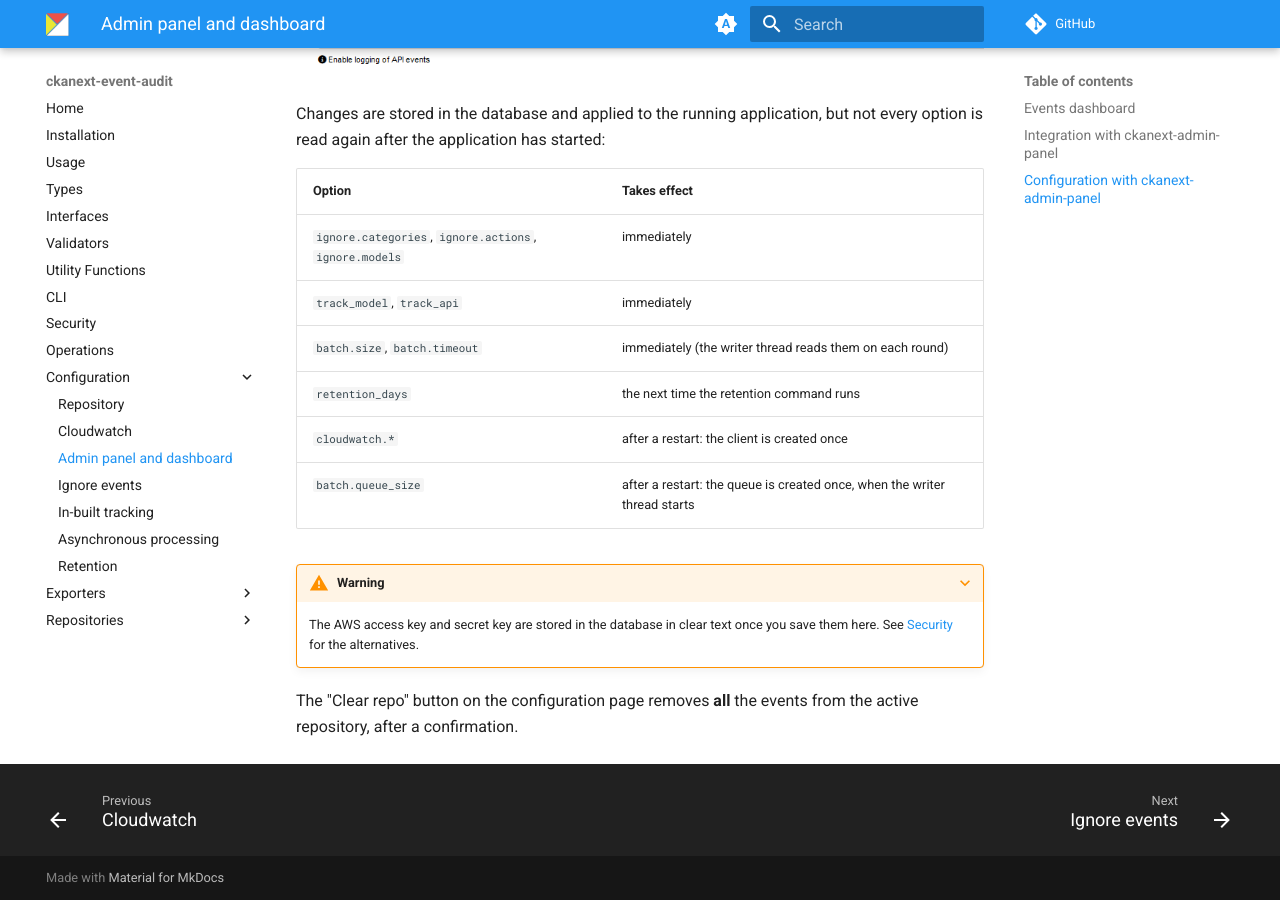
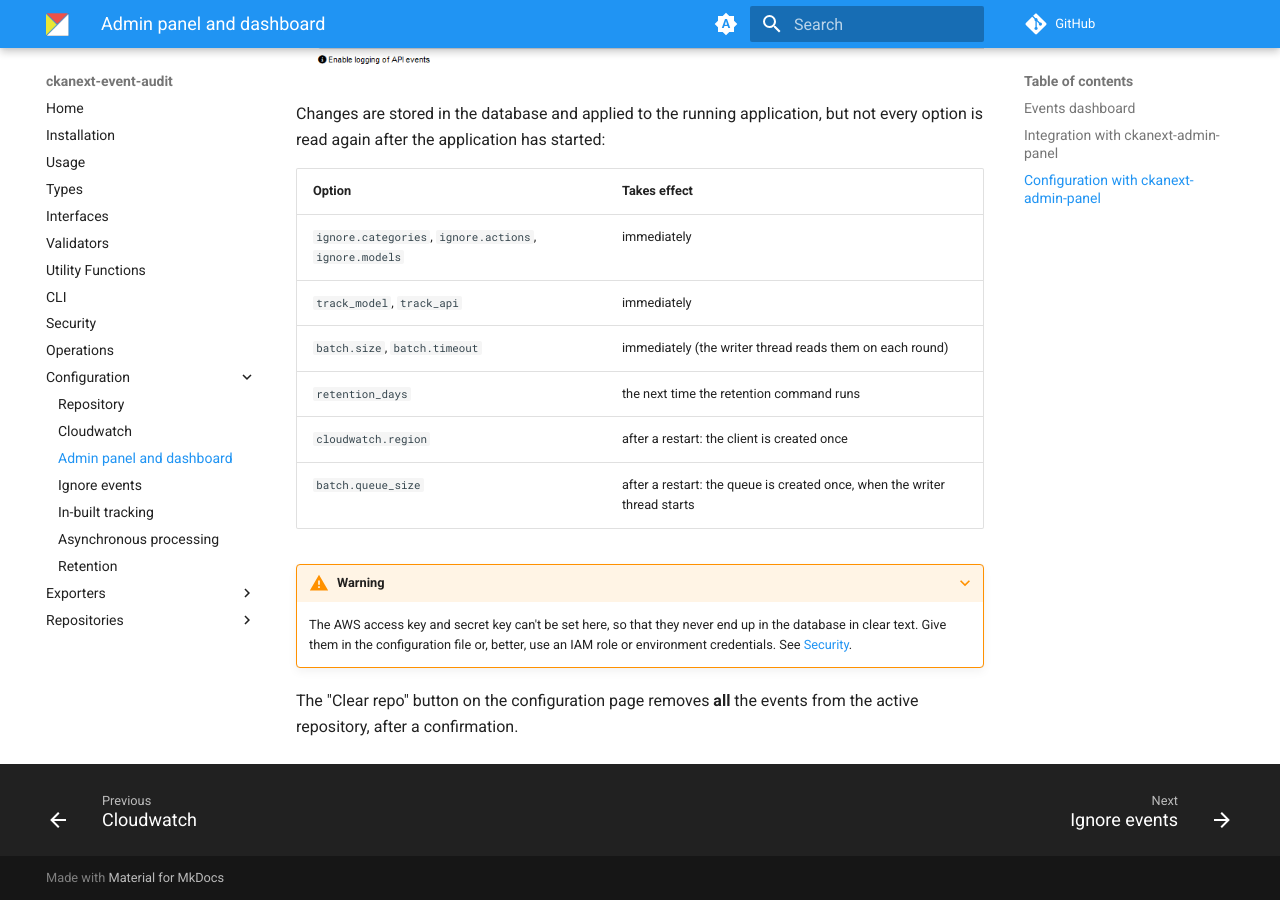
Before and after one commit to DataShades/ckanext-event-audit, an MkDocs documentation site: the page built from docs/configure/admin_panel.md, in a window 1280 px wide and 900 px high, scrolled down 2366 px. Built offline with MkDocs 1.6.1 and Material for MkDocs 9.7.7, drawn with Linux system fonts in a browser that asks for light colours; comment, search, counter and statistics services are not loaded.

Commit message:
fix: stop storing CloudWatch credentials in the database

```diff
--- a/docs/configure/admin_panel.md
+++ b/docs/configure/admin_panel.md
@@ -56,12 +56,13 @@ is read again after the application has started:
 | `track_model`, `track_api` | immediately |
 | `batch.size`, `batch.timeout` | immediately (the writer thread reads them on each round) |
 | `retention_days` | the next time the retention command runs |
-| `cloudwatch.*` | after a restart: the client is created once |
+| `cloudwatch.region` | after a restart: the client is created once |
 | `batch.queue_size` | after a restart: the queue is created once, when the writer thread starts |
 
 ???+ warning
-    The AWS access key and secret key are stored in the database in clear text once you save them
-    here. See [Security](../security.md) for the alternatives.
+    The AWS access key and secret key can't be set here, so that they never end up in the database
+    in clear text. Give them in the configuration file or, better, use an IAM role or environment
+    credentials. See [Security](../security.md#credentials).
 
 The "Clear repo" button on the configuration page removes **all** the events from the active
 repository, after a confirmation.
```
Also changed, not shown: docs/configure/cloudwatch.md (+1 -1 lines), docs/security.md (+1 -1 lines), 3 other files.
